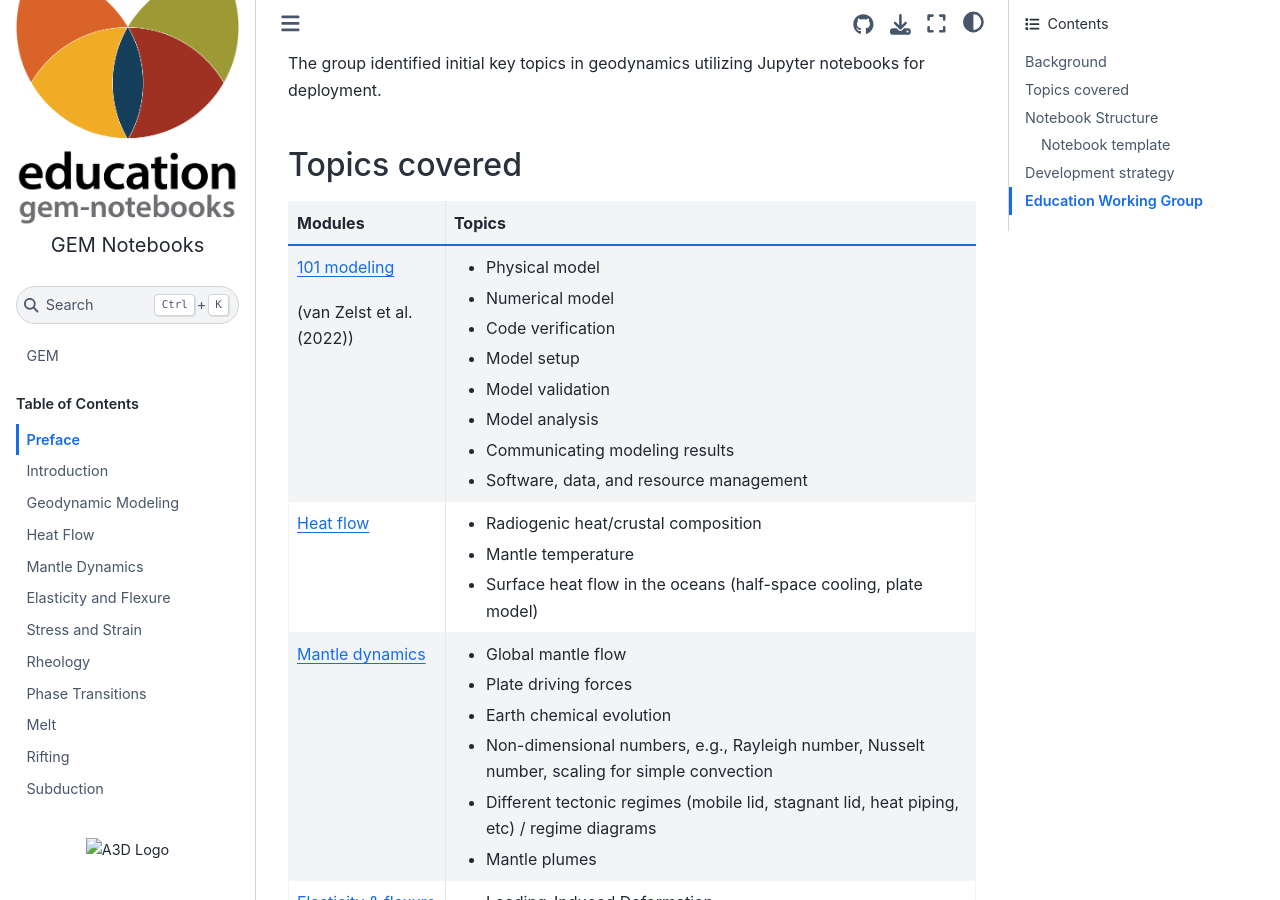
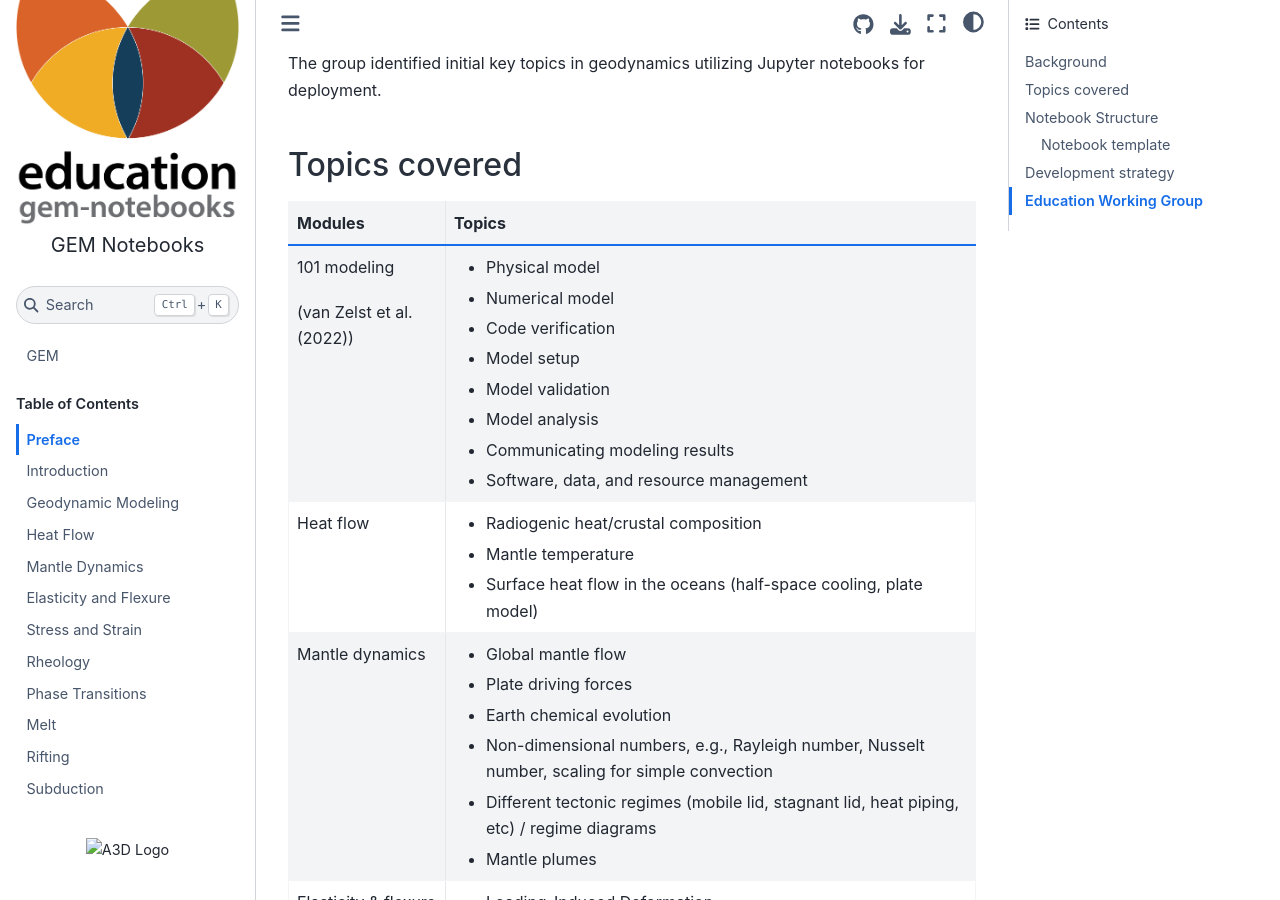
Before and after one commit to ljhwang/geodynamics_education_modules, a Sphinx documentation site: the page built from doc/source/preface.rst, in a window 1280 px wide and 900 px high, scrolled down 845 px. Built offline with Sphinx 7.4.7 and the Sphinx Book theme 1.1.4, drawn with Linux system fonts in a browser that asks for light colours.

Commit message:
Remove binder links.

```diff
--- a/doc/source/preface.rst
+++ b/doc/source/preface.rst
@@ -30,7 +30,7 @@
     +-----------------------------+-------------------------------------------------------------+
     | Modules                     | Topics                                                      |
     +=============================+=============================================================+
-    | `101 modeling`_             | - Physical model                                            |
+    | 101 modeling                | - Physical model                                            |
     |                             | - Numerical model                                           |
     | (van Zelst  et al. (2022))  | - Code verification                                         |
     |                             | - Model setup                                               |
@@ -39,12 +39,12 @@
     |                             | - Communicating modeling results                            |
     |                             | - Software, data, and resource management                   |
     +-----------------------------+-------------------------------------------------------------+
-    | `Heat flow`_                | - Radiogenic heat/crustal composition                       |
+    | Heat flow                   | - Radiogenic heat/crustal composition                       |
     |                             | - Mantle temperature                                        |
     |                             | - Surface heat flow in the oceans (half-space cooling,      |
     |                             |   plate model)                                              |
     +-----------------------------+-------------------------------------------------------------+
-    | `Mantle dynamics`_          | - Global mantle flow                                        |
+    | Mantle dynamics             | - Global mantle flow                                        |
     |                             | - Plate driving forces                                      |
     |                             | - Earth chemical evolution                                  |
     |                             | - Non-dimensional numbers, e.g., Rayleigh number, Nusselt   |
@@ -53,32 +53,32 @@
     |                             |   heat piping, etc) / regime diagrams                       |
     |                             | - Mantle plumes                                             |
     +-----------------------------+-------------------------------------------------------------+
-    | `Elasticity & flexure`_     | - Loading-Induced Deformation                               |
+    | Elasticity & flexure        | - Loading-Induced Deformation                               |
     |                             | - Elastic Rebound Theory                                    |
     +-----------------------------+-------------------------------------------------------------+
-    | `Stress & strain`_          | - An introduction to tensors                                |
+    | Stress & strain             | - An introduction to tensors                                |
     |                             | - Measuring stress and strain                               |
     |                             | - Simple stress-strain relationships                        |
     |                             | - Time scales and links to earthquake seismology            |
     +-----------------------------+-------------------------------------------------------------+
-    | `Rheology`_                 | - Viscous Flow                                              |
+    | Rheology                    | - Viscous Flow                                              |
     |                             | - Brittle Failure                                           |
     |                             | - Elasticity                                                |
     |                             | - Composite rheologies                                      |
     +-----------------------------+-------------------------------------------------------------+
-    | `Phase transition`_         | - Clapeyron slopes / exothermic vs. endothermic Melt        |
+    | Phase transition            | - Clapeyron slopes / exothermic vs. endothermic Melt        |
     +-----------------------------+-------------------------------------------------------------+
-    | `Melt`_                     | - Generation & partitioning                                 |
+    | Melt                        | - Generation & partitioning                                 |
     |                             | - Extrusive vs intrusive                                    |
     |                             | - Outgassing of volatiles and coupling with atmospheric     |
     |                             |   studies                                                   |
     +-----------------------------+-------------------------------------------------------------+
-    | `Rifting`_                  | - Continental rifts                                         |
+    | Rifting                     | - Continental rifts                                         |
     |                             | - Mid-oceanic ridges                                        |
     |                             | - Initial heterogeneities (what are they? initial &         |
     |                             |   boundary conditions and their effects)                    |
     +-----------------------------+-------------------------------------------------------------+
-    | `Subduction`_               | - Upper plate deformation (mountains vs. back-arcs)         |
+    | Subduction                  | - Upper plate deformation (mountains vs. back-arcs)         |
     |                             | - Subduction zone forces (e.g., slab pull, ridge push)      |
     |                             | - Thermal structure and relation to other topics            |
     |                             |   (earthquake locations, tomography etc)                    |
```
Also changed, not shown: other parts of doc/source/preface.rst (+0 -10 lines).
